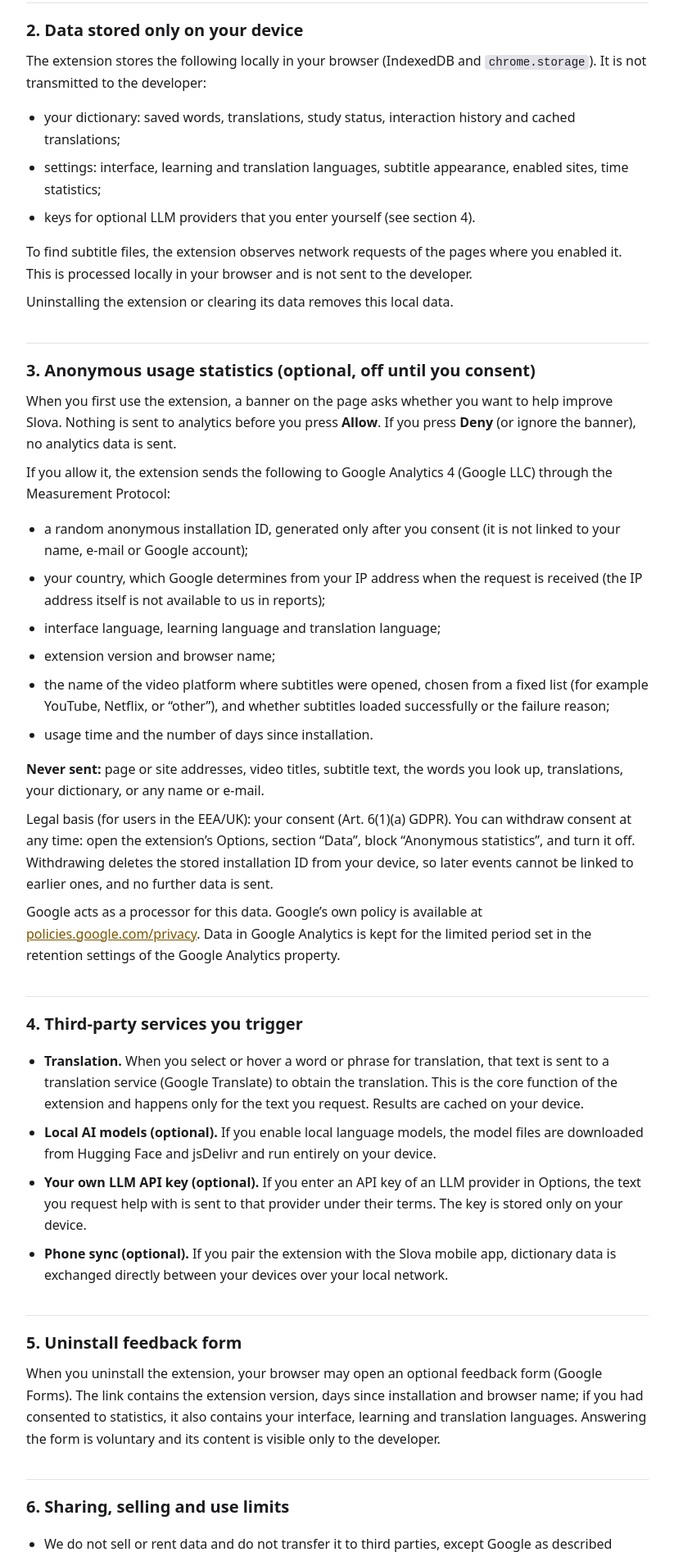
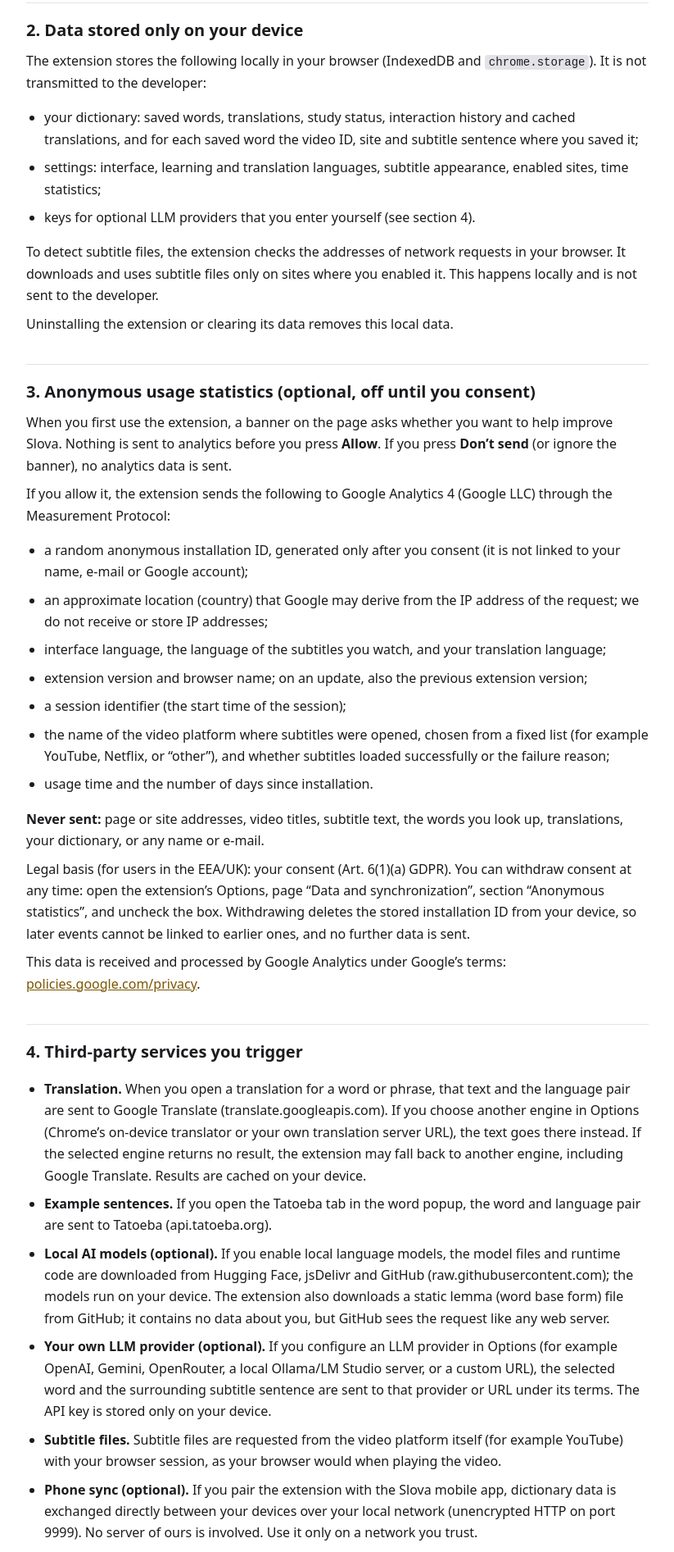
Before and after one commit to sashasobchuk/slova-legal, a plain HTML site: page index.html in a window 1280 px wide. Shown: the part 593-2486 px from the top of the page at 82% size, without its empty margins (228-1051 px from the left). Drawn offline with Linux system fonts and the light colour scheme.

Commit message:
docs: update browser extension privacy policy
Co-Authored-By: Claude <noreply@anthropic.com>

```diff
--- a/index.html
+++ b/index.html
@@ -38,44 +38,47 @@
 <h2>2. Data stored only on your device</h2>
 <p>The extension stores the following locally in your browser (IndexedDB and <code>chrome.storage</code>). It is not transmitted to the developer:</p>
 <ul>
-  <li>your dictionary: saved words, translations, study status, interaction history and cached translations;</li>
+  <li>your dictionary: saved words, translations, study status, interaction history and cached translations, and for each saved word the video ID, site and subtitle sentence where you saved it;</li>
   <li>settings: interface, learning and translation languages, subtitle appearance, enabled sites, time statistics;</li>
   <li>keys for optional LLM providers that you enter yourself (see section 4).</li>
 </ul>
-<p>To find subtitle files, the extension observes network requests of the pages where you enabled it. This is processed locally in your browser and is not sent to the developer.</p>
+<p>To detect subtitle files, the extension checks the addresses of network requests in your browser. It downloads and uses subtitle files only on sites where you enabled it. This happens locally and is not sent to the developer.</p>
 <p>Uninstalling the extension or clearing its data removes this local data.</p>
 
 <h2>3. Anonymous usage statistics (optional, off until you consent)</h2>
-<p>When you first use the extension, a banner on the page asks whether you want to help improve Slova. Nothing is sent to analytics before you press <strong>Allow</strong>. If you press <strong>Deny</strong> (or ignore the banner), no analytics data is sent.</p>
+<p>When you first use the extension, a banner on the page asks whether you want to help improve Slova. Nothing is sent to analytics before you press <strong>Allow</strong>. If you press <strong>Don&rsquo;t send</strong> (or ignore the banner), no analytics data is sent.</p>
 <p>If you allow it, the extension sends the following to Google Analytics 4 (Google LLC) through the Measurement Protocol:</p>
 <ul>
   <li>a random anonymous installation ID, generated only after you consent (it is not linked to your name, e-mail or Google account);</li>
-  <li>your country, which Google determines from your IP address when the request is received (the IP address itself is not available to us in reports);</li>
-  <li>interface language, learning language and translation language;</li>
-  <li>extension version and browser name;</li>
+  <li>an approximate location (country) that Google may derive from the IP address of the request; we do not receive or store IP addresses;</li>
+  <li>interface language, the language of the subtitles you watch, and your translation language;</li>
+  <li>extension version and browser name; on an update, also the previous extension version;</li>
+  <li>a session identifier (the start time of the session);</li>
   <li>the name of the video platform where subtitles were opened, chosen from a fixed list (for example YouTube, Netflix, or &ldquo;other&rdquo;), and whether subtitles loaded successfully or the failure reason;</li>
   <li>usage time and the number of days since installation.</li>
 </ul>
 <p><strong>Never sent:</strong> page or site addresses, video titles, subtitle text, the words you look up, translations, your dictionary, or any name or e-mail.</p>
-<p>Legal basis (for users in the EEA/UK): your consent (Art. 6(1)(a) GDPR). You can withdraw consent at any time: open the extension&rsquo;s Options, section &ldquo;Data&rdquo;, block &ldquo;Anonymous statistics&rdquo;, and turn it off. Withdrawing deletes the stored installation ID from your device, so later events cannot be linked to earlier ones, and no further data is sent.</p>
-<p>Google acts as a processor for this data. Google&rsquo;s own policy is available at <a href="https://policies.google.com/privacy">policies.google.com/privacy</a>. Data in Google Analytics is kept for the limited period set in the retention settings of the Google Analytics property.</p>
+<p>Legal basis (for users in the EEA/UK): your consent (Art. 6(1)(a) GDPR). You can withdraw consent at any time: open the extension&rsquo;s Options, page &ldquo;Data and synchronization&rdquo;, section &ldquo;Anonymous statistics&rdquo;, and uncheck the box. Withdrawing deletes the stored installation ID from your device, so later events cannot be linked to earlier ones, and no further data is sent.</p>
+<p>This data is received and processed by Google Analytics under Google&rsquo;s terms: <a href="https://policies.google.com/privacy">policies.google.com/privacy</a>.</p>
 
 <h2>4. Third-party services you trigger</h2>
 <ul>
-  <li><strong>Translation.</strong> When you select or hover a word or phrase for translation, that text is sent to a translation service (Google Translate) to obtain the translation. This is the core function of the extension and happens only for the text you request. Results are cached on your device.</li>
-  <li><strong>Local AI models (optional).</strong> If you enable local language models, the model files are downloaded from Hugging Face and jsDelivr and run entirely on your device.</li>
-  <li><strong>Your own LLM API key (optional).</strong> If you enter an API key of an LLM provider in Options, the text you request help with is sent to that provider under their terms. The key is stored only on your device.</li>
-  <li><strong>Phone sync (optional).</strong> If you pair the extension with the Slova mobile app, dictionary data is exchanged directly between your devices over your local network.</li>
+  <li><strong>Translation.</strong> When you open a translation for a word or phrase, that text and the language pair are sent to Google Translate (translate.googleapis.com). If you choose another engine in Options (Chrome&rsquo;s on-device translator or your own translation server URL), the text goes there instead. If the selected engine returns no result, the extension may fall back to another engine, including Google Translate. Results are cached on your device.</li>
+  <li><strong>Example sentences.</strong> If you open the Tatoeba tab in the word popup, the word and language pair are sent to Tatoeba (api.tatoeba.org).</li>
+  <li><strong>Local AI models (optional).</strong> If you enable local language models, the model files and runtime code are downloaded from Hugging Face, jsDelivr and GitHub (raw.githubusercontent.com); the models run on your device. The extension also downloads a static lemma (word base form) file from GitHub; it contains no data about you, but GitHub sees the request like any web server.</li>
+  <li><strong>Your own LLM provider (optional).</strong> If you configure an LLM provider in Options (for example OpenAI, Gemini, OpenRouter, a local Ollama/LM Studio server, or a custom URL), the selected word and the surrounding subtitle sentence are sent to that provider or URL under its terms. The API key is stored only on your device.</li>
+  <li><strong>Subtitle files.</strong> Subtitle files are requested from the video platform itself (for example YouTube) with your browser session, as your browser would when playing the video.</li>
+  <li><strong>Phone sync (optional).</strong> If you pair the extension with the Slova mobile app, dictionary data is exchanged directly between your devices over your local network (unencrypted HTTP on port 9999). No server of ours is involved. Use it only on a network you trust.</li>
 </ul>
 
 <h2>5. Uninstall feedback form</h2>
-<p>When you uninstall the extension, your browser may open an optional feedback form (Google Forms). The link contains the extension version, days since installation and browser name; if you had consented to statistics, it also contains your interface, learning and translation languages. Answering the form is voluntary and its content is visible only to the developer.</p>
+<p>When you uninstall the extension, your browser may open an optional feedback form (Google Forms). The link contains the extension version, days since installation and browser name; if you had consented to statistics, it also contains your interface, learning and translation languages. Answering the form is voluntary. The form is hosted by Google Forms: answers are available to the developer and processed by Google under its terms.</p>
 
 <h2>6. Sharing, selling and use limits</h2>
 <ul>
-  <li>We do not sell or rent data and do not transfer it to third parties, except Google as described above and the services you trigger in section 4.</li>
+  <li>We do not sell or rent data and do not transfer it to third parties, except the services described in sections 3&ndash;5.</li>
   <li>Data is used only to operate and improve the extension. It is not used for advertising, profiling, or credit assessment.</li>
-  <li>The use of information received from Google APIs will adhere to the <a href="https://developer.chrome.com/docs/webstore/program-policies/limited-use">Chrome Web Store User Data Policy</a>, including the Limited Use requirements.</li>
+  <li>The extension&rsquo;s use of data complies with the <a href="https://developer.chrome.com/docs/webstore/program-policies/limited-use">Chrome Web Store User Data Policy</a>, including the Limited Use requirements.</li>
 </ul>
 
 <h2>7. Your rights</h2>
@@ -88,7 +91,7 @@
 <p>Slova is not directed at children under 13 and we do not knowingly collect their data.</p>
 
 <h2>10. Changes</h2>
-<p>If this policy changes, the date at the top is updated. If a change expands data collection, we will ask for your consent again in the extension.</p>
+<p>If this policy changes, the date at the top is updated. If a change expands analytics collection, we will update this policy and the notice in the extension.</p>
 
 <h2>11. Contact</h2>
 <p>Questions or requests: open an issue at <a href="https://github.com/sashasobchuk/slova-legal/issues">github.com/sashasobchuk/slova-legal/issues</a>.</p>
```
